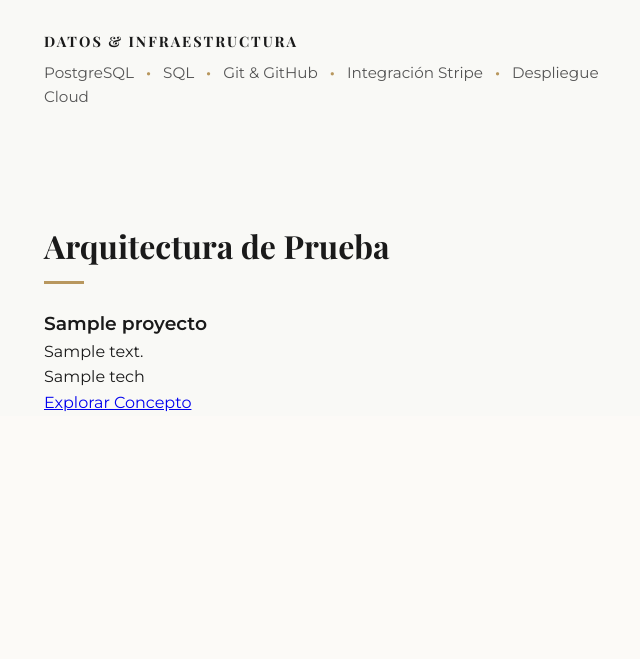
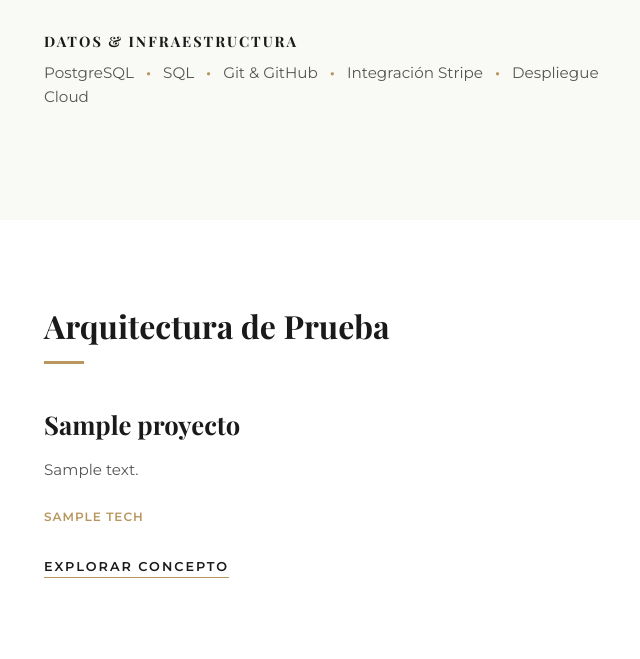
Before and after one commit to Mkgondres/miportafolio, a Python web app: template templates/index.html in a window 1280 px wide. Shown: the part 1275-1934 px from the top of the page, without its empty margins (296-936 px from the left). Before the commit the page ends 1687 px from the top, so only its background shows below. Run offline with Jinja, Linux system fonts and the light colour scheme; the template is opened without the code that fills it: most values are stand-ins (such as "Sample title", 1, 10 or a date in 2020); some web fonts are replaced.

Commit message:
Add styles for project section and items

```diff
--- a/static/css/styles.css
+++ b/static/css/styles.css
@@ -133,3 +133,71 @@ body {
     font-weight: bold;
     margin: 0 8px;
 }
+/* DISEÑO DE LA SECCIÓN 3: ARQUITECTURA DE PRUEBA */
+.seccion-proyectos {
+    background-color: var(--fondo-blanco); /* Volvemos al lienzo blanco para contraste */
+    padding: 80px 20px;
+}
+
+.galeria-minimalista {
+    margin-top: 40px;
+}
+
+.proyecto-item {
+    margin-bottom: 50px;
+    padding-bottom: 40px;
+    border-bottom: 1px solid rgba(184, 151, 94, 0.2); /* Línea divisoria muy sutil en bronce */
+}
+
+/* Quita la línea debajo del último proyecto para mantener la limpieza */
+.proyecto-item:last-child {
+    border-bottom: none;
+    margin-bottom: 0;
+    padding-bottom: 0;
+}
+
+.proyecto-titulo {
+    font-family: var(--fuente-titulos);
+    font-size: 1.6rem;
+    color: var(--texto-negro);
+    margin-bottom: 12px;
+    font-weight: 700;
+}
+
+.proyecto-descripcion {
+    font-size: 0.95rem;
+    color: #555555;
+    margin-bottom: 20px;
+    line-height: 1.7;
+}
+
+.proyecto-tecnologias {
+    margin-bottom: 25px;
+}
+
+/* Etiquetas de tecnología minimalistas, solo texto y color */
+.tech-tag {
+    font-size: 0.75rem;
+    text-transform: uppercase;
+    letter-spacing: 1px;
+    color: var(--acento-bronce);
+    margin-right: 15px;
+    font-weight: 600;
+}
+
+/* Botón de enlace transformado en un texto de revista de alta costura */
+.proyecto-enlace {
+    font-size: 0.8rem;
+    text-transform: uppercase;
+    letter-spacing: 2px;
+    color: var(--texto-negro);
+    text-decoration: none;
+    font-weight: 600;
+    border-bottom: 1px solid var(--acento-bronce);
+    padding-bottom: 3px;
+    transition: color 0.3s ease;
+}
+
+.proyecto-enlace:hover {
+    color: var(--acento-bronce);
+}
```
